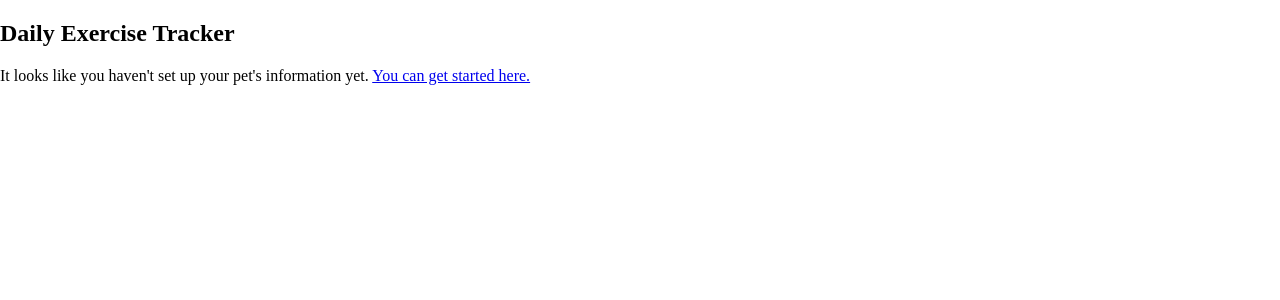
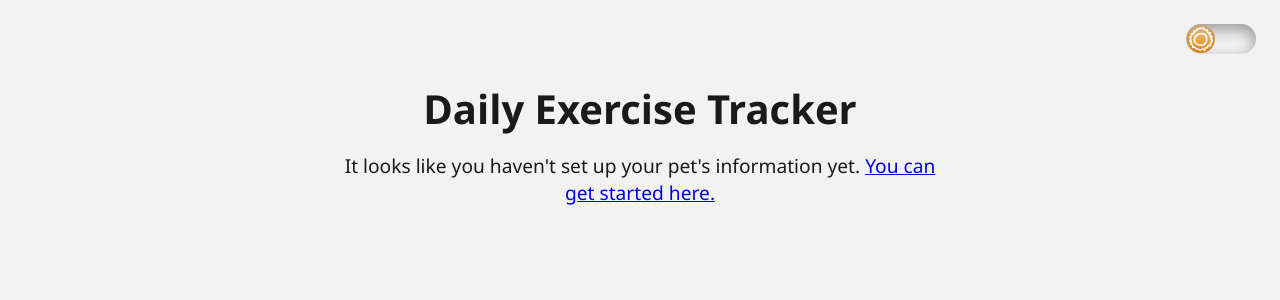
Before and after one commit to HridayaB/Personal-Projects, a Vue app in the folder pet-food-and-health-tracker-app/: page /#/daily-exercise-tracker in a window 1280 px wide. Shown: the top 300 px of the page. Built offline with nearby package versions, Linux system fonts and the light colour scheme; the HTML template or start-up script is replaced by a standard one.

Commit message:
Added dark mode to Daily Exercise Tracker

```diff
--- a/pet-food-and-health-tracker-app/src/Daily-exercise-tracker.vue
+++ b/pet-food-and-health-tracker-app/src/Daily-exercise-tracker.vue
@@ -1,6 +1,8 @@
 <script setup lang="ts">
   import { ref, onMounted, onUnmounted } from 'vue'
   import { getPets, deletePet, type Pet } from './pets'
+  import { isDarkMode } from './darkMode'
+  import Icons from './Icons.vue'
 
   interface TrackedPet extends Pet {
     exerciseCount: number
@@ -134,7 +136,12 @@
 </script>
 
 <template>
+  <main class="daily-exercise-tracker" :class="{ 'dark-mode': isDarkMode }">
     <h2>Daily Exercise Tracker</h2>
+    <input id="dark-mode-toggle" v-model="isDarkMode" type="checkbox"/>
+    <label for="dark-mode-toggle">
+      <Icons :dark-mode="isDarkMode" />
+    </label>
     <div v-if="trackedPets.length === 0" class="setup-prompt">
       <p>
         It looks like you haven't set up your pet's information yet. <router-link to="/get-started">You can get started here.</router-link>
@@ -194,7 +201,120 @@
         <button @click="cancelRemovePet">Cancel</button>
       </div>
     </div>
+  </main>
 </template>
 
 <style scoped>
+  .daily-exercise-tracker {
+    position: relative;
+    min-height: 100vh;
+    box-sizing: border-box;
+    --sun-icon-color: #f2f2f2;
+    --moon-icon-color: #242424;
+    background: #f2f2f2;
+    color: #1a1a1a;
+    font-family:'Segoe UI', Tahoma, Geneva, Verdana, sans-serif;
+    text-align: center;
+    padding: 3rem;
+    transition: background-color 0.3s, color 0.3s;
+  }
+
+  .daily-exercise-tracker.dark-mode {
+    --sun-icon-color: #242424;
+    --moon-icon-color: #f2f2f2;
+    background: #242424;
+    color: #fff;
+  }
+
+  label {
+    width: 70px;
+    height: 30px;
+    top: 1.5rem;
+    right: 1.5rem;
+    position: absolute;
+    display: block;
+    background: #f2f2f2;
+    border-radius: 200px;
+    box-shadow: inset 0px 5px 15px rgba(0, 0, 0, 0.4), inset 0px -5px 15px rgba(255, 255, 255, 0.4);
+    cursor: pointer;
+    transition: 0.3s;
+  }
+
+  label:after {
+    content: "";
+    width: 28px;
+    height: 28px;
+    position: absolute;
+    bottom: 1px;
+    left: 1px;
+    z-index: 0;
+    background: linear-gradient(180deg, #ffcc89, #d8860b);
+    border-radius: 28px;
+    box-shadow: inset 0px 5px 10px rgba(0, 0, 0, 0.2);
+    transition: 0.3s;
+  }
+
+  input {
+    width: 0;
+    height: 0;
+    visibility: hidden;
+    opacity: 0;
+    position: absolute;
+  }
+
+  input:checked + label {
+    background: #242424
+  }
+
+  input:checked + label:after {
+    left: 69px;
+    transform: translateX(-100%);
+    background: linear-gradient(180deg, #777, #3a3a3a);
+  }
+
+  label:active:after {
+    width: 35px;
+  }
+
+  label :deep(svg) {
+    position: absolute;
+    width: 25px;
+    height: 120px;
+    top: 50%;
+    transform: translate(-50%, -50%);
+    z-index: 10;
+  }
+
+  label :deep(svg.sun-icon) {
+    left: 15px;
+    transition: 0.3s;
+  }
+
+  label :deep(svg.moon-icon) {
+    left: 55px;
+    transition: 0.3s;
+  }
+
+  label :deep(svg.sun-icon path) {
+    fill: var(--sun-icon-color);
+  }
+
+  label :deep(svg.sun-icon rect) {
+    fill: transparent;
+  }
+
+  label :deep(svg.moon-icon path) {
+    fill: var(--moon-icon-color);
+  }
+
+  h2 {
+    font-size: 2.5rem;
+    margin-bottom: 1rem;
+  }
+
+  p {
+    font-size: 1.2rem;
+    max-width: 600px;
+    margin: 0 auto;
+  }
 </style>
```
Also changed, not shown: 1 other file (tests, documents, lock files or other folders). Lines whose indentation alone changed are shown as unchanged.
